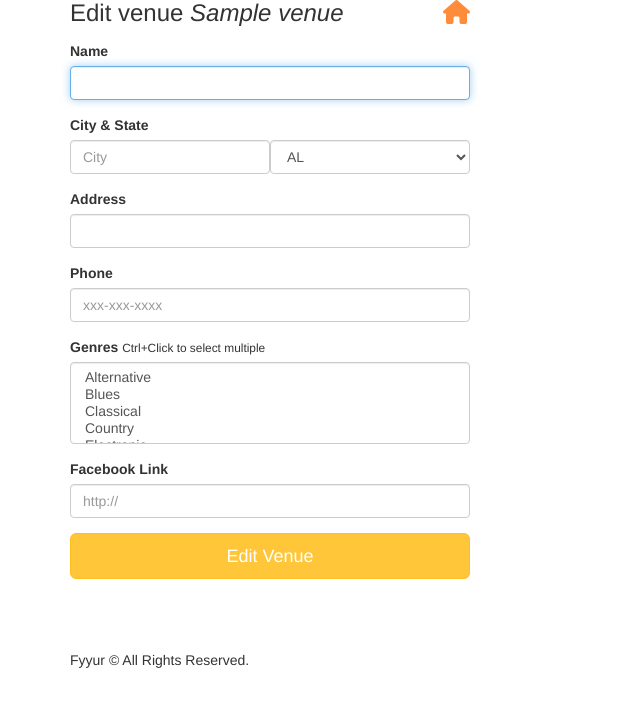
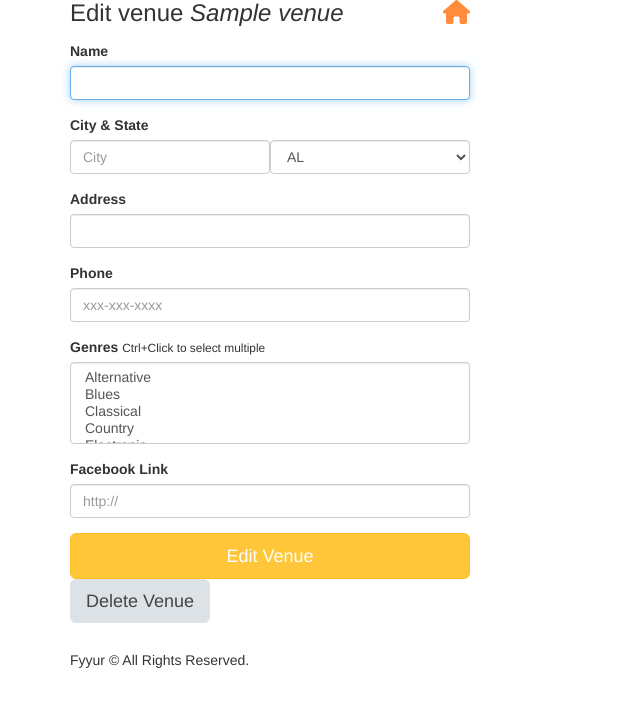
Before and after one commit to rondiege/udacityFullStackClass, a Flask app: page /venues/1/edit in a window 1280 px wide. Shown: the part 95-800 px from the top of the page, without its empty margins (0-640 px from the left). Run offline with Flask 2, Linux system fonts and the light colour scheme; tables that the repository leaves empty hold one stand-in row (values such as "Sample post"); some libraries are stand-ins or nearby versions.

Commit message:
Adding delete functionality

```diff
--- a/class-projects/projects/01_fyyur/starter_code/app.py
+++ b/class-projects/projects/01_fyyur/starter_code/app.py
@@ -153,17 +153,13 @@ def venues():
         indexKey = v.city+v.state
         if indexKey not in cityStateIndex:
             cityStateIndex[indexKey] = len(data);
-            data.append({"city":v.city, "state": v.state,"venues": [{}]});
+            data.append({"city":v.city, "state": v.state,"venues": []});
 
         # find num show first
         numComingShows = 0
         for s in shows:
             if s.venue_id == v.id:
-                print(s[1])
-                sys.stdout.flush()
                 numComingShows = s[1]
-
-
 
         data[cityStateIndex[indexKey]]['venues'].append({"id": v.id, "name": v.name, "num_upcoming_shows": numComingShows,})
 
@@ -246,14 +242,23 @@ def create_venue_submission():
     return render_template('pages/home.html')
 
 
-@app.route('/venues/<venue_id>', methods=['DELETE'])
+@app.route('/venues/<venue_id>/delete')
 def delete_venue(venue_id):
-    # TODO: Complete this endpoint for taking a venue_id, and using
     # SQLAlchemy ORM to delete a record. Handle cases where the session commit could fail.
+    try:
+        Venue.query.filter_by(id=venue_id).delete()
+        db.session.commit()
+        flash('Venue ' + venue_id + ' was successfully deleted!')
+    except:
+        db.session.rollback()
+        print(sys.exc_info())
+        flash('Venue ' + venue_id + ' was NOT deleted.')
+    finally:
+        db.session.close()
 
     # BONUS CHALLENGE: Implement a button to delete a Venue on a Venue Page, have it so that
     # clicking that button delete it from the db then redirect the user to the homepage
-    return None
+    return render_template('pages/home.html')
 
 #  Artists
 #  ----------------------------------------------------------------
@@ -387,7 +392,6 @@ def create_artist_form():
 @app.route('/artists/create', methods=['POST'])
 def create_artist_submission():
     try:
-        # ImmutableMultiDict([('name', 'The Maxtastics'), ('city', 'Pflug'), ('state', 'AL'), ('phone', '33333333333'), ('genres', 'Classical'), ('facebook_link', 'face.com')])
         artist = Artist(name=request.form['name'], city=request.form['city'],
                         state=request.form['state'], phone=request.form['phone'],
                         genres=request.form['genres'], facebook_link=request.form['facebook_link'])
--- a/class-projects/projects/01_fyyur/starter_code/templates/forms/edit_venue.html
+++ b/class-projects/projects/01_fyyur/starter_code/templates/forms/edit_venue.html
@@ -38,5 +38,6 @@
         </div>
       <input type="submit" value="Edit Venue" class="btn btn-primary btn-lg btn-block">
     </form>
+    <a href="/venues/{{venue.id}}/delete"><button class="btn btn-default btn-lg">Delete Venue</button></a>
   </div>
 {% endblock %}
```
